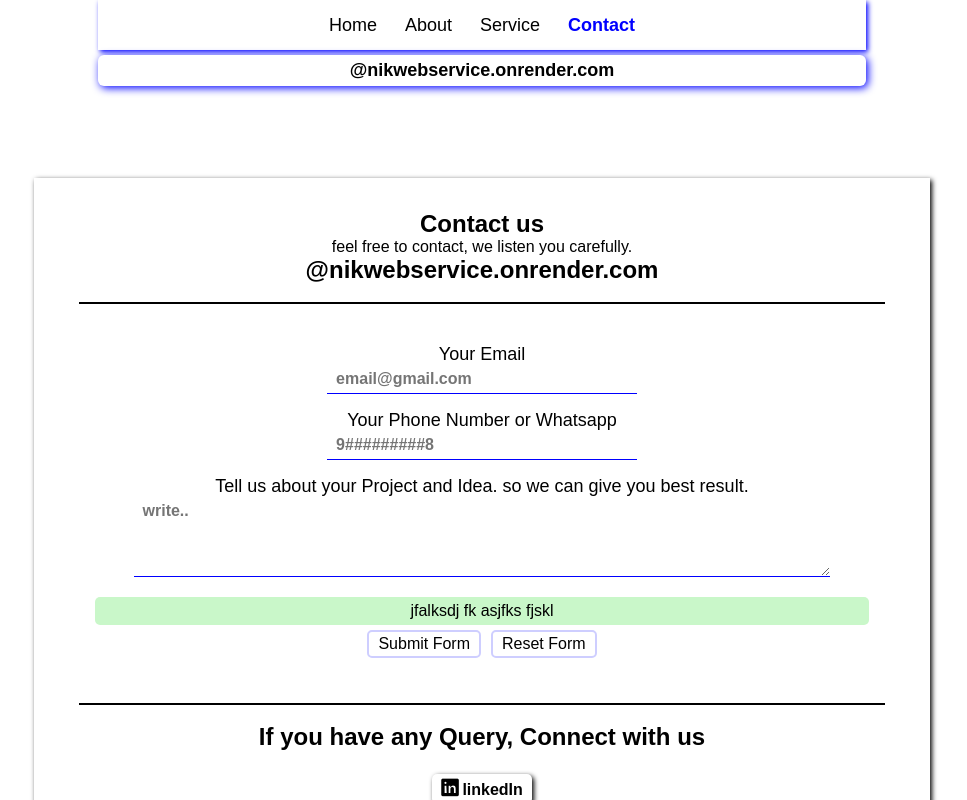
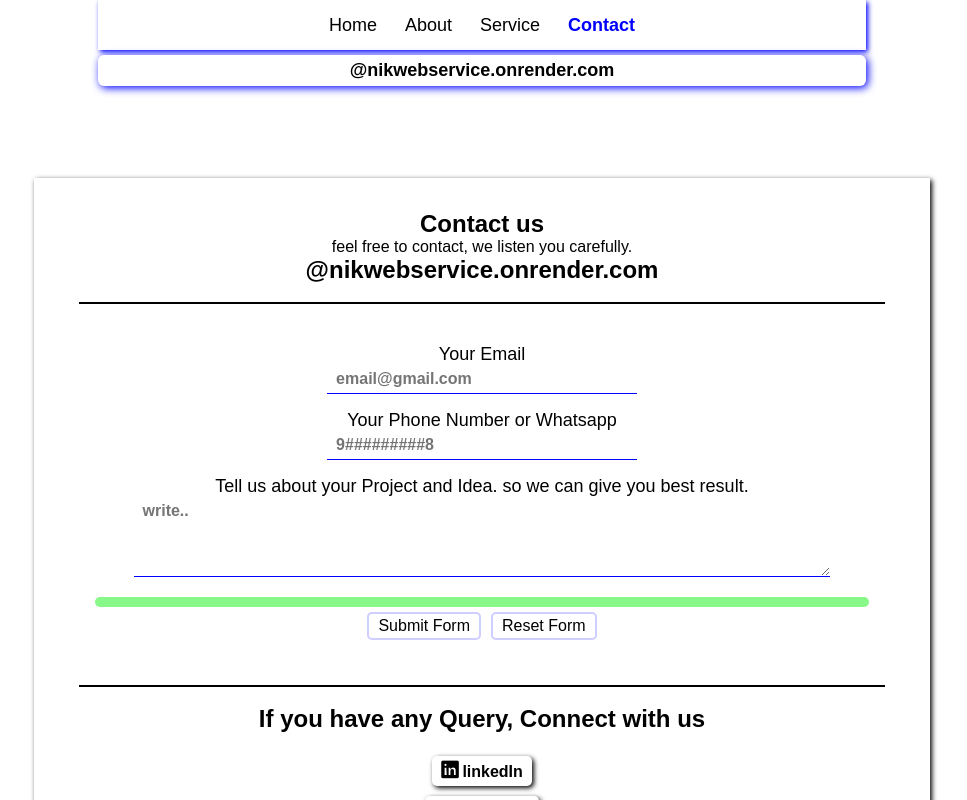
Before and after one commit to nik-89hil/webservice, a React (Vite) app: page /contact in a window 1280 px wide. Shown: the top 800 px of the page, without its empty margins (158-1125 px from the left). Built offline with nearby package versions, Linux system fonts and the light colour scheme; a web font is replaced by a local one.

Commit message:
message contact2

```diff
--- a/src/component/style/contact.css
+++ b/src/component/style/contact.css
@@ -93,7 +93,7 @@
 
 .message{
     padding: 5px 9px;
-    background-color: rgb(201, 247, 201);
+    background-color: rgb(136, 248, 136);
     border-radius: 5px;
 }
 
--- a/src/pages/Contact.jsx
+++ b/src/pages/Contact.jsx
@@ -80,7 +80,7 @@ const Contact = () => {
                 <br />
                 <textarea name="description" onChange={handleclient} required placeholder='write..' id="description" cols="30" rows="10"></textarea>
             </p>
-            <p className='message'>{message} jfalksdj fk asjfks fjskl</p>
+            <p className='message'>{message}</p>
 
             <button type="submit" onClick={submitclient}>Submit Form</button>
             <button type="reset">Reset Form</button>
```
